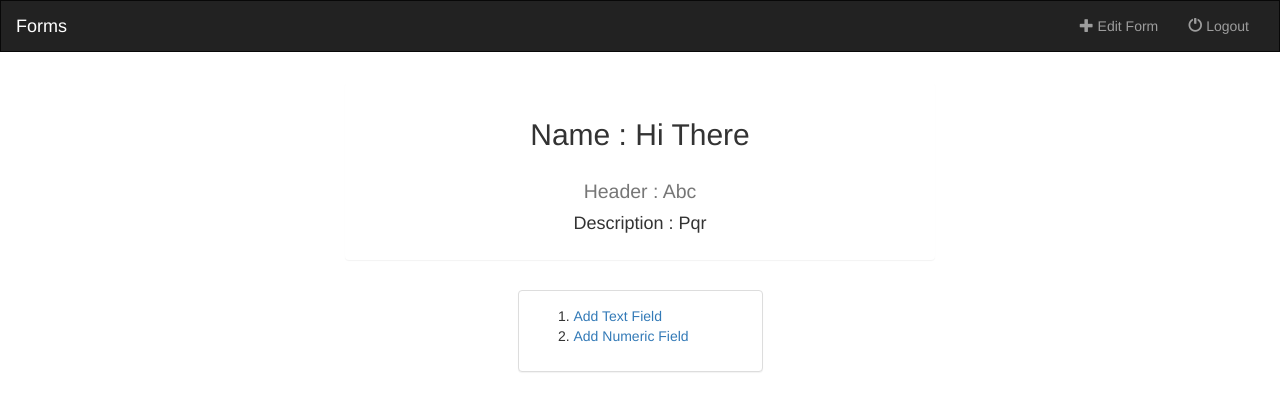
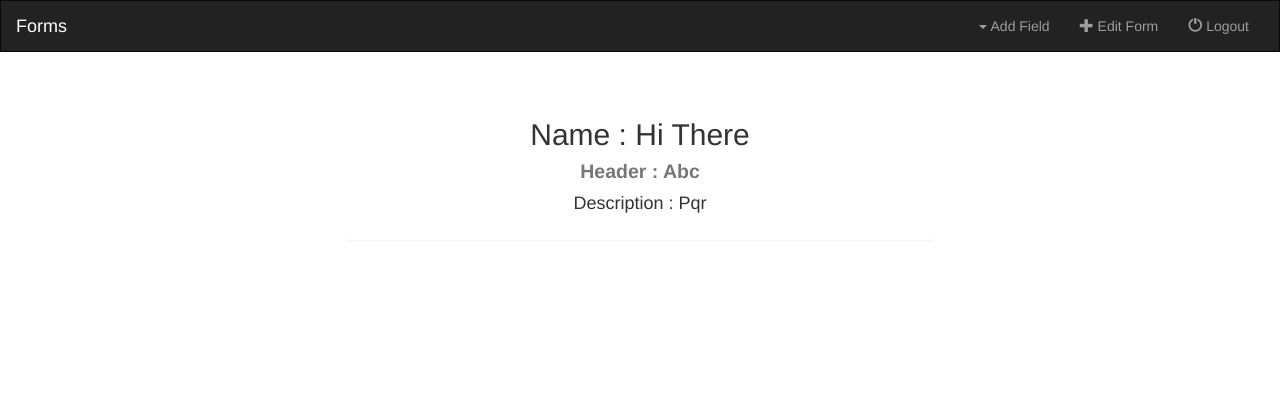
Before and after one commit to ishanjoshi02/Form-Generator, a Django app: page /creator/10/detail/ in a window 1280 px wide. Shown: the top 411 px of the page. Run offline with Django 3.2, Linux system fonts and the light colour scheme; a user stored in the database is signed in; data comes from the database, SQL or seed files in the repository; both versions use the stored data as it was after the commit; some libraries are stand-ins or nearby versions.

Commit message:
Replaced Simple Menu with Dropdown Menu

```diff
--- a/creator/templates/creator/base.html
+++ b/creator/templates/creator/base.html
@@ -8,7 +8,9 @@
     {% load staticfiles %}
     <link rel="stylesheet" href="https://maxcdn.bootstrapcdn.com/bootstrap/3.3.7/css/bootstrap.min.css"
     integrity="sha384-BVYiiSIFeK1dGmJRAkycuHAHRg32OmUcww7on3RYdg4Va+PmSTsz/K68vbdEjh4u" crossorigin="anonymous">
+    <link rel="stylesheet" href="https://bootswatch.com/cosmo/bootstrap.min.css" crossorigin="anonymous">
     <link rel="stylesheet" type="text/css" href="{% static 'creator/style.css' %}">
+     <script src="https://ajax.googleapis.com/ajax/libs/jquery/1.12.4/jquery.min.js"></script>
     <script src="https://maxcdn.bootstrapcdn.com/bootstrap/3.3.7/js/bootstrap.min.js"
     integrity="sha384-Tc5IQib027qvyjSMfHjOMaLkfuWVxZxUPnCJA7l2mCWNIpG9mGCD8wGNIcPD7Txa"
     crossorigin="anonymous"></script>
@@ -26,11 +28,13 @@
         </div>
         <div class="collapse navbar-collapse" id="topNavBar">
           <ul class="nav navbar-nav navbar-right">
-            {% block navbarItems %}{% endblock navbarItems %}
+            {% block navbarItems %}
+            {% endblock navbarItems %}
           </ul>
         </div>
       </div>
     </nav>
+
     {% block bodyBlock %}{% endblock bodyBlock %}
   </body>
 </html>
--- a/creator/templates/creator/detail.html
+++ b/creator/templates/creator/detail.html
@@ -1,6 +1,18 @@
 {% extends "creator/base.html" %}
 {% block titleBlock %}{{ form }}{% endblock titleBlock %}
 {% block navbarItems %}
+<li class="dropdown">
+  <a class="dropdown-toggle" data-toggle="dropdown" href="#">
+    <span class="caret"></span>&nbsp;Add Field</a>
+    <ul class="dropdown-menu">
+      <li>
+        <a href="{% url 'creator:create_text_field' form.id %}">Add Text Field</a>
+      </li>
+      <li>
+        <a href="{% url 'creator:create_numeric_field' form.id %}">Add Numeric Field</a>
+      </li>
+    </ul>
+</li>
 <li class="nav-item">
   <a href="{% url 'creator:edit_form' form.id %}">
     <span class="glyphicon glyphicon-plus" aria-hidden="true"></span>&nbsp;Edit Form
@@ -17,8 +29,14 @@
   <div class="col-sm-12">
     <div class="panel panel-inverse" align="center">
       <div class="panel-body" align="center">
-        <h2>Name : {{ form }}</h2>
-        <h2><small>Header : {{ form.header_text }}</small></h2>
+        <h2>Name : {{ form }}
+          <br>
+          <small>
+            <strong>
+            Header : {{ form.header_text }}
+            </strong>
+          </small>
+        </h2>
         <h4>Description : {{ form.body_text }}</h4>
         {% for field in fields %}
             <h3>Question : {{ field.question }}
@@ -33,23 +51,6 @@
         {% endfor %}
       </div>
     </div>
-    <div class="center-container">
-      <div class="col-sm-12">
-        <div class="panel panel-default">
-          <div class="panel-body">
-            <ol>
-              <li>
-                <a href="{% url 'creator:create_text_field' form.id %}">Add Text Field</a>
-              </li>
-
-                <li>
-                  <a href="{% url 'creator:create_numeric_field' form.id %}">Add Numeric Field</a>
-                </li>
-            </ol>
-          </div>
-        </div>
-      </div>
-    </div>
   </div>
 </div>
 {% endblock bodyBlock %}
```
Also changed, not shown: creator/templates/creator/index.html (+1 -13 lines), db.sqlite3, 1 other file.
